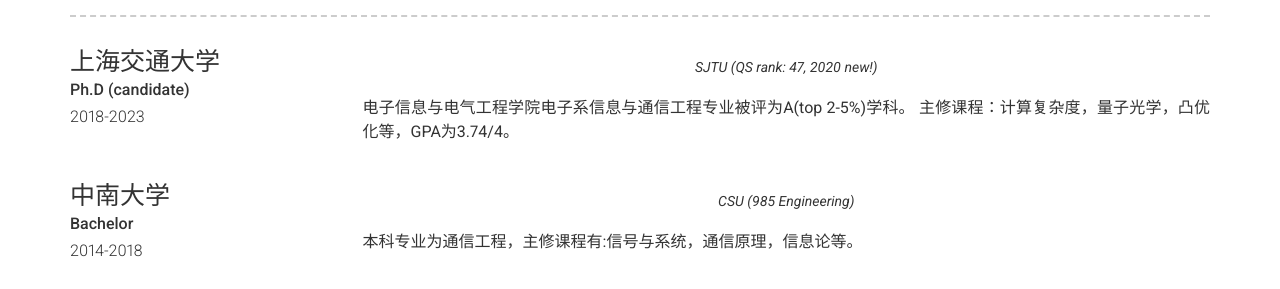
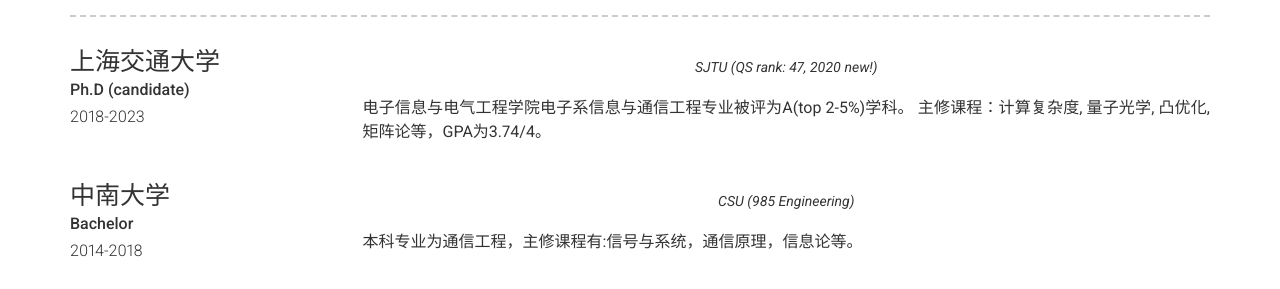
Before and after one commit to XiaoTailong/Shaw, a Jekyll site: the page built from index.md, in a window 1280 px wide. Shown: the part 1432-1721 px from the top of the page. Built offline with Jekyll 4.4.1, drawn with Linux system fonts in a browser that asks for light colours; nearby versions of some CDN libraries.

Commit message:
Update education.yml

```diff
--- a/_data/education.yml
+++ b/_data/education.yml
@@ -7,7 +7,7 @@
     SJTU (QS rank: 47, 2020 new!)
   description: |  # this will include new lines to allow paragraphs
     电子信息与电气工程学院电子系信息与通信工程专业被评为A(top 2-5%)学科。
-    主修课程：计算复杂度，量子光学，凸优化等，GPA为3.74/4。
+    主修课程：计算复杂度, 量子光学, 凸优化, 矩阵论等，GPA为3.74/4。
 
 - layout: left
   name: 中南大学
```
